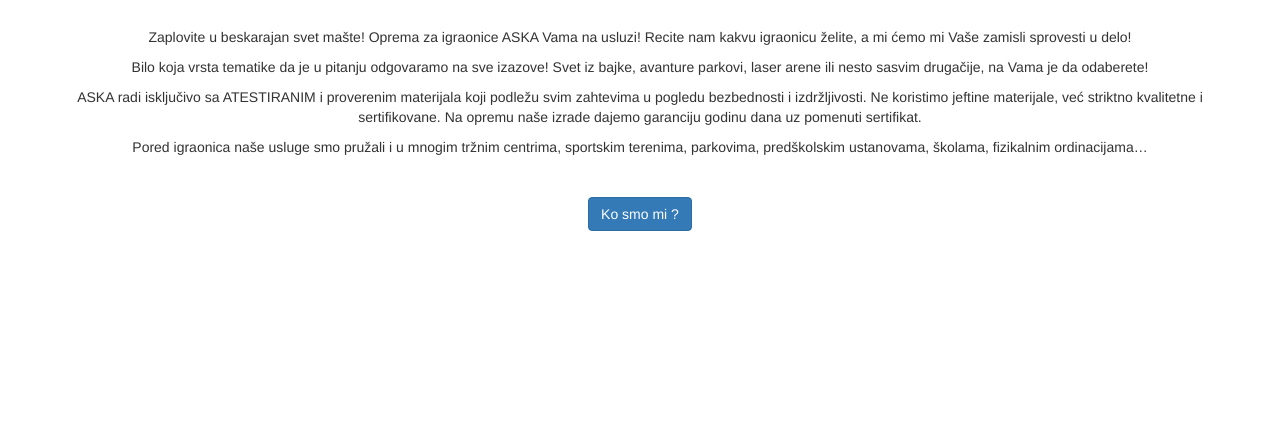
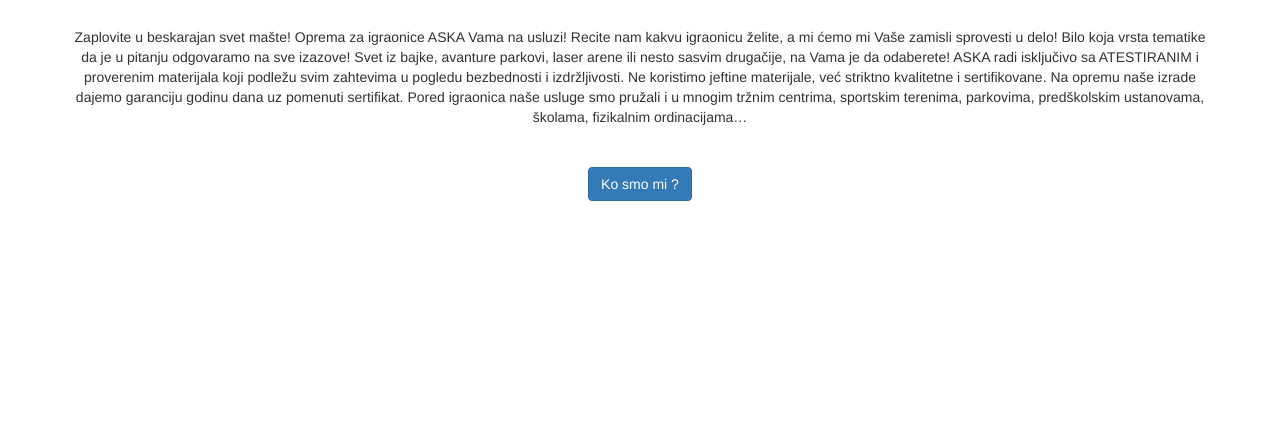
Before and after one commit to igraoniceaska/igraoniceaska.github.io, a plain HTML site: page index.html in a window 1280 px wide. Shown: the part 353-800 px from the top of the page. Drawn offline with Linux system fonts and the light colour scheme.

Commit message:
Update index.html

```diff
--- a/index.html
+++ b/index.html
@@ -9,7 +9,7 @@
     <meta name="description" content="Simplified Bootstrap template with sticky menu">
     <link href="bootstrap.min.css" rel="stylesheet">
     <link href="sticky-menu.css" rel="stylesheet">
-    <link rel="icon" type="image/png" href="aska.png" />
+	<link rel="icon" type="image/png" href="aska.png" />
 </head>
 <body id="page-top" data-spy="scroll" data-target=".navbar-fixed-top">
     <nav class="navbar navbar-default navbar-fixed-top" role="navigation">
@@ -55,13 +55,11 @@
 					<img src="aska.png" width="100" alt="logotip"/>
 					<p>&nbsp;</p>
                     <p>Zaplovite u beskarajan svet mašte! Oprema za igraonice ASKA Vama na usluzi! Recite nam kakvu igraonicu želite,
-					a mi ćemo mi Vaše zamisli sprovesti u delo!</p>
-					<p>Bilo koja vrsta tematike da je u pitanju odgovaramo na sve izazove! Svet iz bajke, avanture parkovi, laser arene
-					ili nesto sasvim drugačije, na Vama je da odaberete!</p>
-					<p>ASKA radi isključivo sa ATESTIRANIM i proverenim materijala koji podležu svim zahtevima u pogledu bezbednosti i
-					izdržljivosti. Ne koristimo jeftine materijale, već striktno kvalitetne i sertifikovane. Na opremu naše izrade
-					dajemo garanciju godinu dana uz pomenuti sertifikat.</p>
-					<p>Pored igraonica naše usluge smo pružali i u mnogim tržnim centrima, sportskim terenima, parkovima, predškolskim
+					a mi ćemo mi Vaše zamisli sprovesti u delo! Bilo koja vrsta tematike da je u pitanju odgovaramo na sve izazove!
+					Svet iz bajke, avanture parkovi, laser arene ili nesto sasvim drugačije, na Vama je da odaberete! ASKA radi isključivo
+					sa ATESTIRANIM i proverenim materijala koji podležu svim zahtevima u pogledu bezbednosti i izdržljivosti.
+					Ne koristimo jeftine materijale, već striktno kvalitetne i sertifikovane. Na opremu naše izrade dajemo garanciju
+					godinu dana uz pomenuti sertifikat. Pored igraonica naše usluge smo pružali i u mnogim tržnim centrima, sportskim terenima, parkovima, predškolskim
 					ustanovama, školama, fizikalnim ordinacijama…</p>
 					<p>&nbsp;</p>
                     <a class="btn btn-primary page-scroll" href="#o-nama">Ko smo mi ?</a>
@@ -106,8 +104,6 @@
 					<p>Usluge su nam poprilično raznolike ali ujedno i profesionalne, jer radimo sa najkvalitetnijim materijalima i
 					po najzahtevnijim standardima.</p>
 					<p>&nbsp;</p>
-					<img src="hightech.gif" width="70" alt="robot">
-					<p>&nbsp;</p>
 					<p style="margin-top: 1%; color: #555; font-size:1.2em;"><b>Oblak oznaka</b></p>
 					<p style="font-size: 0.8em">
 					<span style="color:lightblue;">Igraonice ASKA</span>
@@ -142,6 +138,8 @@
 					<span style="color:#7FFFD4; font-size:1.3em;">Zip Line za igraonice</span>
 					<span style="color:#7FFFD4;font-size:1.6em;">Lijane na sajli</span>
 					<span style="color:lightblue;font-size:1.2em;">Avantura staze za igraonice</span></p>
+					<p>&nbsp;</p>
+					<img src="hightech.gif" width="70" alt="robot">
                 </div>
             </div>
         </div>
```
